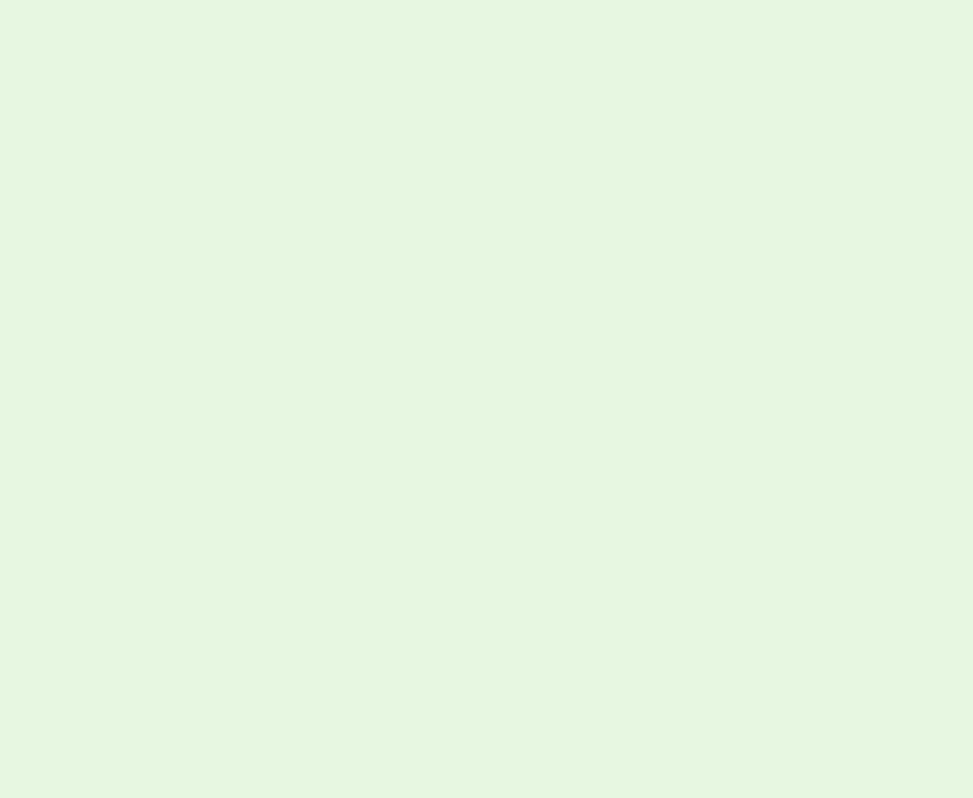
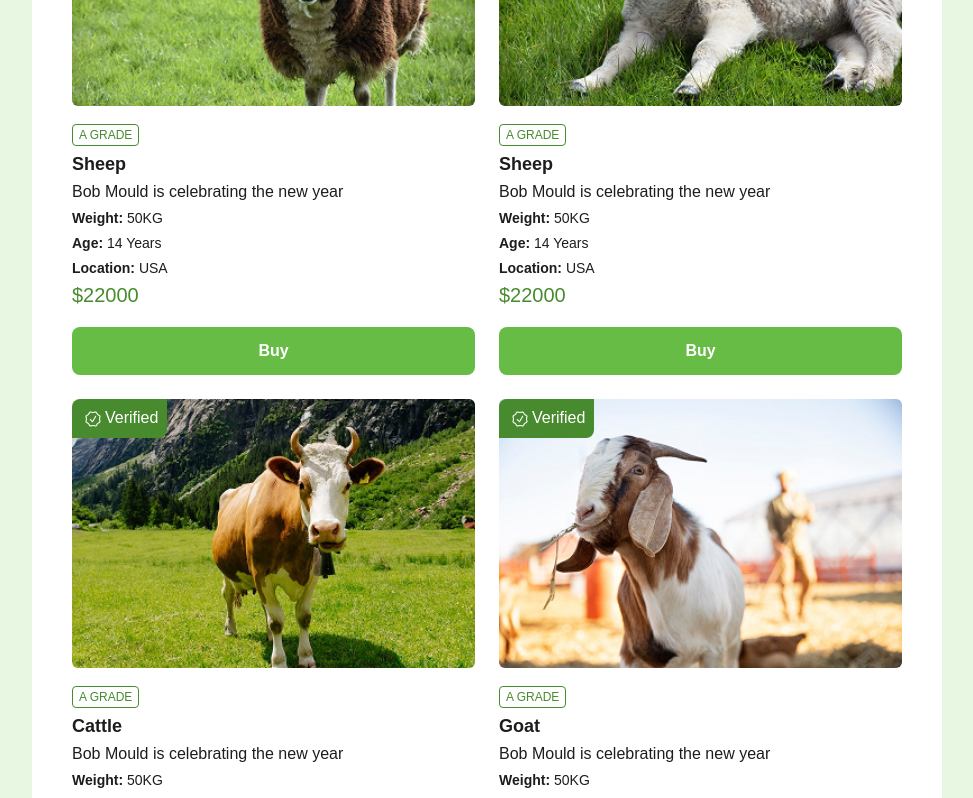
Before and after one commit to VikrantCisDev/trackmoo, a React (Vite) app: page / in a window 1280 px wide. Shown: the part 960-1758 px from the top of the page, without its empty margins (298-1271 px from the left). Before the commit the page ends 800 px from the top, so only its background shows below. Built offline with nearby package versions, Linux system fonts and the light colour scheme.

Commit message:
dashboard

```diff
--- a/src/App.css
+++ b/src/App.css
@@ -270,7 +270,7 @@ button.searchModalBtn {
 }
 .cardOuter{
     display: grid;
-    grid-template-columns: repeat(auto-fit, minmax(200px,1fr));
+    grid-template-columns: repeat(auto-fit, minmax(280px,1fr));
     grid-gap: 24px;
 }
 .cardGrade{
@@ -293,12 +293,19 @@ button.searchModalBtn {
     gap: 10px;
     justify-content: center;
 }
-.custom-pagination .page-item a.page-link {
+.custom-pagination .page-item .page-link {
     border-radius: 3px;
     background-color: transparent;
     color: #1D1D1D;
 }
-.custom-pagination .page-item a.page-link
+.custom-pagination .page-item .page-link:focus{
+    box-shadow: none;
+}
+.custom-pagination .page-item.active>.page-link{
+    background-color: inherit;
+    border-color: var(--green-600);
+    color: var(--green-600);
+}
 
 
 
@@ -326,3 +333,14 @@ button.searchModalBtn {
     transition: all 0.5s;
     padding: 24px 40px;
 }
+.greenTag{
+    background: var(--green-600);
+}
+.img-tag {
+    color: #fff;
+    padding: 7px 9px;
+    border-radius: 8px 0 8px 0;
+    position: absolute;
+    top: 0;
+    left: 0;
+}
--- a/src/components/ui/Card.jsx
+++ b/src/components/ui/Card.jsx
@@ -9,7 +9,7 @@ const CommonCard = ({
   alt = "Card Image",
   imgClass = "img-class",
   imgTag = "img-tag",
-  children,
+  tag,
   cardBody = "card-body",
   gradeClass = "grade-class",
   grade = "",
@@ -25,7 +25,7 @@ const CommonCard = ({
   cardBtn = "",
 }) => {
   return (
-    <div className={cardWrapper}>
+    <div className={`${cardWrapper} position-relative`}>
       {cardImg && (
         <div className={`${imgWrapper} mb-3`}>
           <Image
@@ -33,7 +33,9 @@ const CommonCard = ({
             alt={alt}
             className={`${imgClass} rounded w-100`}
           />
-          {children && <span className={imgTag}>{children}</span>}
+          {tag && <div className={`img-tag  ${tag.type === 1 ? "greenTag":""} `}>
+            <img src={tag.img} alt={tag.title} />{tag.title}
+          </div>}
         </div>
       )}
 
@@ -47,13 +49,21 @@ const CommonCard = ({
           </h5>
         )}
         {subTitle && <p className={`${subTitleClass} mb-1`}>{subTitle}</p>}
-        {features &&
-          features.map((item,key) => {
-            return <p className={`${featuresClass} mb-1`} key={key}>{item}</p>
-          })}
+        {features && <div className="featured font-14">
+          {features.map((feature, index) => (
+            feature.type === "text" ? (
+              <p key={index} className={`${featuresClass} mb-1`}>{feature.content}</p>
+            ) : (
+              <p key={index} className={`${featuresClass} mb-1`}>
+                <strong>{feature.label}:</strong> {feature.value}
+              </p>
+            )
+          ))}
+          </div>
+          }
         {price && <h4 className={`${priceClass} mb-1 cardPrice`}>{price}</h4>}
         {cardBtn && (
-          <Button className={`${cardBtnClass} w-100`}>{cardBtn}</Button>
+          <Button className={`${cardBtnClass} w-100 mt-3`}>{cardBtn}</Button>
         )}
       </div>
     </div>
--- a/src/pages/Home/Home.jsx
+++ b/src/pages/Home/Home.jsx
@@ -4,12 +4,15 @@ import image1 from "../../assets/images/Card1.jpg";
 import image2 from "../../assets/images/card2.jpg";
 import image3 from "../../assets/images/card3.jpg";
 import image4 from "../../assets/images/card4.jpg";
+import Verfied from "../../assets/images/verify.png";
 import Button from '../../components/ui/Button';
 import Search from '../../components/ui/Search';
 import { IoMdAdd } from "react-icons/io";
 import CustomDropdown from '../../components/ui/Dropdown';
 import { IoFilterOutline } from "react-icons/io5";
 import CustomPagination from "../../components/ui/Pagination";
+import { GoVerified } from "react-icons/go";
+
 
 const Home = () => {
   const cardData = [
@@ -17,43 +20,184 @@ const Home = () => {
       id: 1,
       image: image1,
       title: "Cattle",
-      subTitle: "Bob Mould is celebrating the new year ",
-      features: [],
+      subTitle: "Bob Mould is celebrating the new year",
+      features: [
+        { type: "detail", label: "Weight", value: "50KG" },
+        { type: "detail", label: "Age", value: "14 Years" },
+        { type: "detail", label: "Location", value: "USA" }
+      ],
       cardBtn: "Buy",
       price: "$22000",
-      grade: "A Grade"
+      grade: "A Grade",
+      tag: { img: Verfied, title: "Verified", type: 1 }
     },
     {
       id: 2,
       image: image2,
       title: "Goat",
-      subTitle: "Bob Mould is celebrating the new year ",
-      features: [],
+      subTitle: "Bob Mould is celebrating the new year",
+      features: [
+        { type: "detail", label: "Weight", value: "50KG" },
+        { type: "detail", label: "Age", value: "14 Years" },
+        { type: "detail", label: "Location", value: "USA" }
+      ],
       cardBtn: "Buy",
       price: "$22000",
-      grade: "A Grade"
+      grade: "A Grade",
+      tag: { img: Verfied, title: "Verified", type: 1 }
     },
     {
       id: 3,
       image: image3,
       title: "Sheep",
-      subTitle: "Bob Mould is celebrating the new year ",
-      features: [],
+      subTitle: "Bob Mould is celebrating the new year",
+      features: [
+        { type: "detail", label: "Weight", value: "50KG" },
+        { type: "detail", label: "Age", value: "14 Years" },
+        { type: "detail", label: "Location", value: "USA" }
+      ],
       cardBtn: "Buy",
       price: "$22000",
-      grade: "A Grade"
+      grade: "A Grade",
+      tag: { img: Verfied, title: "Verified", type: 1 }
     },
     {
       id: 4,
       image: image4,
       title: "Sheep",
-      subTitle: "Bob Mould is celebrating the new year ",
-      features: [],
+      subTitle: "Bob Mould is celebrating the new year",
+      features: [
+        { type: "detail", label: "Weight", value: "50KG" },
+        { type: "detail", label: "Age", value: "14 Years" },
+        { type: "detail", label: "Location", value: "USA" }
+      ],
       cardBtn: "Buy",
       price: "$22000",
-      grade: "A Grade"
+      grade: "A Grade",
+      tag: { img: Verfied, title: "Verified", type: 1 }
+    },
+    {
+      id: 5,
+      image: image1,
+      title: "Cattle",
+      subTitle: "Bob Mould is celebrating the new year",
+      features: [
+        { type: "detail", label: "Weight", value: "50KG" },
+        { type: "detail", label: "Age", value: "14 Years" },
+        { type: "detail", label: "Location", value: "USA" }
+      ],
+      cardBtn: "Buy",
+      price: "$22000",
+      grade: "A Grade",
+      tag: { img: Verfied, title: "Verified", type: 1 }
+    },
+    {
+      id: 6,
+      image: image2,
+      title: "Goat",
+      subTitle: "Bob Mould is celebrating the new year",
+      features: [
+        { type: "detail", label: "Weight", value: "50KG" },
+        { type: "detail", label: "Age", value: "14 Years" },
+        { type: "detail", label: "Location", value: "USA" }
+      ],
+      cardBtn: "Buy",
+      price: "$22000",
+      grade: "A Grade",
+      tag: { img: Verfied, title: "Verified", type: 1 }
+    },
+    {
+      id: 7,
+      image: image3,
+      title: "Sheep",
+      subTitle: "Bob Mould is celebrating the new year",
+      features: [
+        { type: "detail", label: "Weight", value: "50KG" },
+        { type: "detail", label: "Age", value: "14 Years" },
+        { type: "detail", label: "Location", value: "USA" }
+      ],
+      cardBtn: "Buy",
+      price: "$22000",
+      grade: "A Grade",
+      tag: { img: Verfied, title: "Verified", type: 1 }
+    },
+    {
+      id: 8,
+      image: image4,
+      title: "Sheep",
+      subTitle: "Bob Mould is celebrating the new year",
+      features: [
+        { type: "detail", label: "Weight", value: "50KG" },
+        { type: "detail", label: "Age", value: "14 Years" },
+        { type: "detail", label: "Location", value: "USA" }
+      ],
+      cardBtn: "Buy",
+      price: "$22000",
+      grade: "A Grade",
+      tag: { img: Verfied, title: "Verified", type: 1 }
+    },
+    {
+      id: 9,
+      image: image1,
+      title: "Cattle",
+      subTitle: "Bob Mould is celebrating the new year",
+      features: [
+        { type: "detail", label: "Weight", value: "50KG" },
+        { type: "detail", label: "Age", value: "14 Years" },
+        { type: "detail", label: "Location", value: "USA" }
+      ],
+      cardBtn: "Buy",
+      price: "$22000",
+      grade: "A Grade",
+      tag: { img: Verfied, title: "Verified", type: 1 }
+    },
+    {
+      id: 10,
+      image: image2,
+      title: "Goat",
+      subTitle: "Bob Mould is celebrating the new year",
+      features: [
+        { type: "detail", label: "Weight", value: "50KG" },
+        { type: "detail", label: "Age", value: "14 Years" },
+        { type: "detail", label: "Location", value: "USA" }
+      ],
+      cardBtn: "Buy",
+      price: "$22000",
+      grade: "A Grade",
+      tag: { img: Verfied, title: "Verified", type: 1 }
+    },
+    {
+      id: 11,
+      image: image3,
+      title: "Sheep",
+      subTitle: "Bob Mould is celebrating the new year",
+      features: [
+        { type: "detail", label: "Weight", value: "50KG" },
+        { type: "detail", label: "Age", value: "14 Years" },
+        { type: "detail", label: "Location", value: "USA" }
+      ],
+      cardBtn: "Buy",
+      price: "$22000",
+      grade: "A Grade",
+      tag: { img: Verfied, title: "Verified", type: 1 }
+    },
+    {
+      id: 12,
+      image: image4,
+      title: "Sheep",
+      subTitle: "Bob Mould is celebrating the new year",
+      features: [
+        { type: "detail", label: "Weight", value: "50KG" },
+        { type: "detail", label: "Age", value: "14 Years" },
+        { type: "detail", label: "Location", value: "USA" }
+      ],
+      cardBtn: "Buy",
+      price: "$22000",
+      grade: "A Grade",
+      tag: { img: Verfied, title: "Verified", type: 1 }
     },
   ];
+
   const filter = ["action","action2","action3"]
 
 
@@ -77,6 +221,7 @@ const Home = () => {
           {cardData.map((item) => (
             <CommonCard
               key={item.id}
+              tag={item.tag}
               cardImg={item.image}
               title={item.title}
               grade={item.grade}
```
Also changed, not shown: src/assets/images/open-eye.png (added), src/assets/images/verify.png (added).
